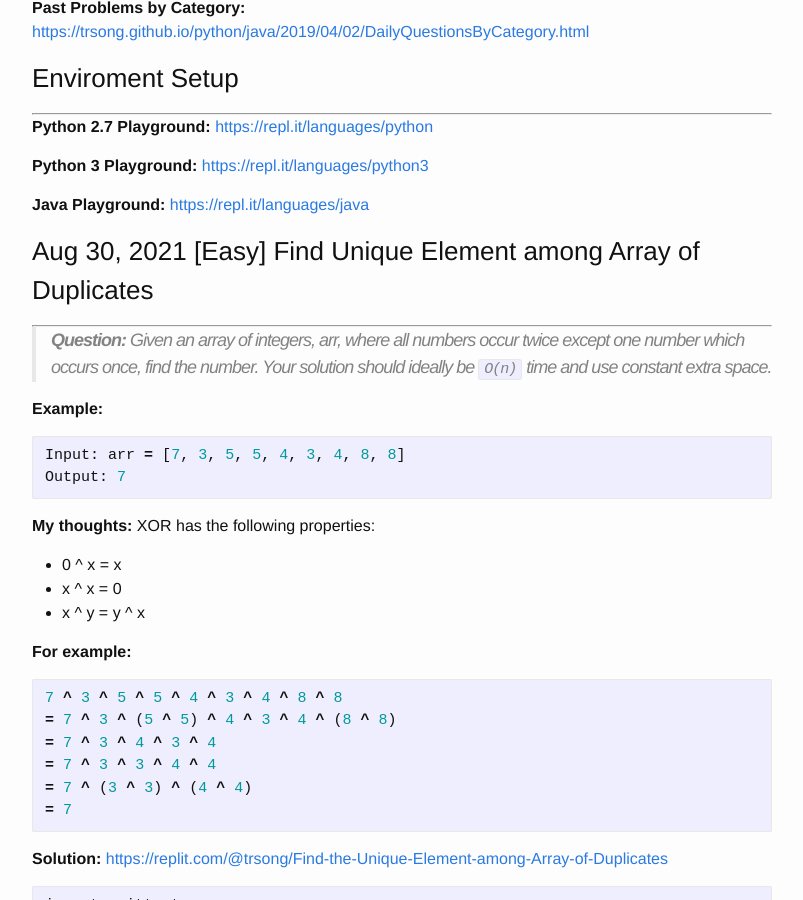
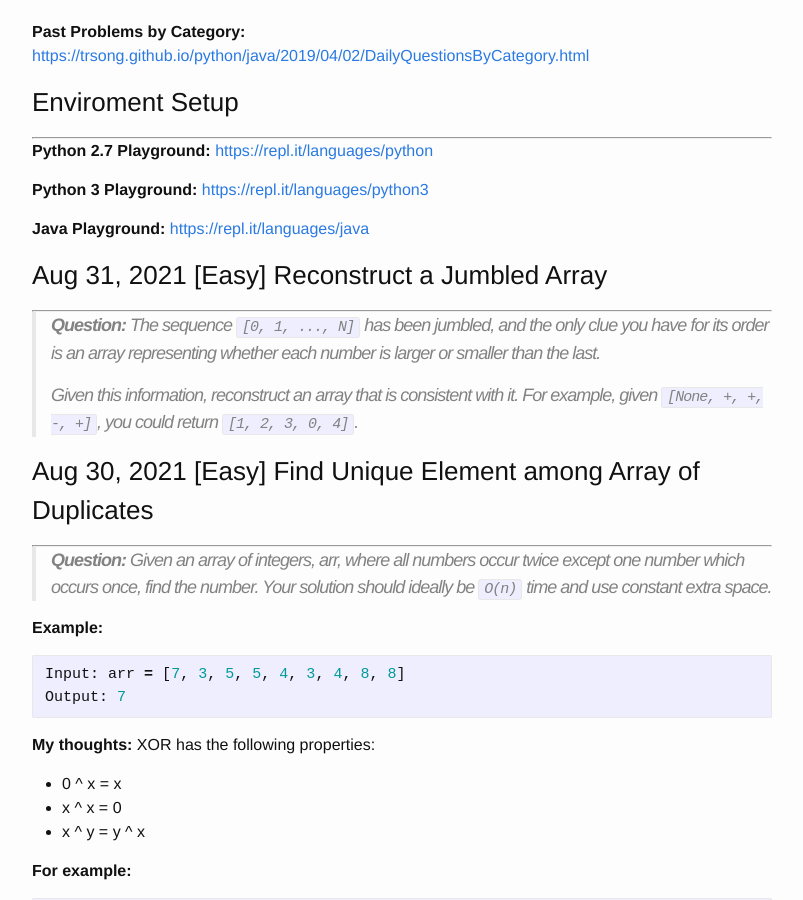
Before and after one commit to trsong/trsong.github.io, a Jekyll site: the page built from _posts/2021-08-01-DailyQuestionsAug.md, in a window 1280 px wide and 900 px high, scrolled down 1050 px. Shown: the whole window, without its empty margins (238-1041 px from the left). Built offline with Jekyll 4.4.1, drawn with Linux system fonts in a browser that asks for light colours; some of the changed text lies outside the part shown.

Commit message:
Add Aug 31 question.

```diff
--- a/_posts/2021-08-01-DailyQuestionsAug.md
+++ b/_posts/2021-08-01-DailyQuestionsAug.md
@@ -19,6 +19,13 @@ categories: Python/Java
 **Python 3 Playground:** [https://repl.it/languages/python3](https://repl.it/languages/python3)
 
 **Java Playground:** [https://repl.it/languages/java](https://repl.it/languages/java)
+
+
+### Aug 31, 2021 \[Easy\] Reconstruct a Jumbled Array
+---
+> **Question:** The sequence `[0, 1, ..., N]` has been jumbled, and the only clue you have for its order is an array representing whether each number is larger or smaller than the last.
+>
+> Given this information, reconstruct an array that is consistent with it. For example, given `[None, +, +, -, +]`, you could return `[1, 2, 3, 0, 4]`.
 
 
 ### Aug 30, 2021  \[Easy\] Find Unique Element among Array of Duplicates
```
